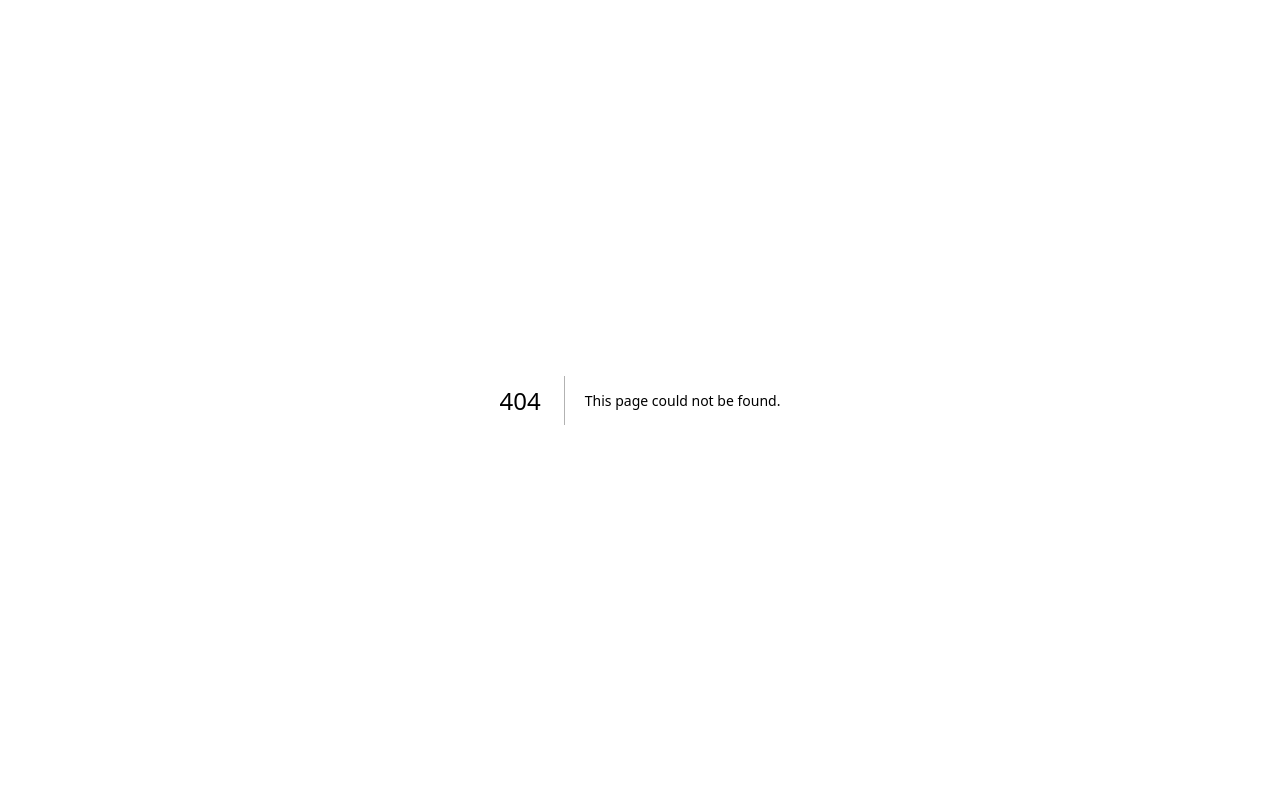
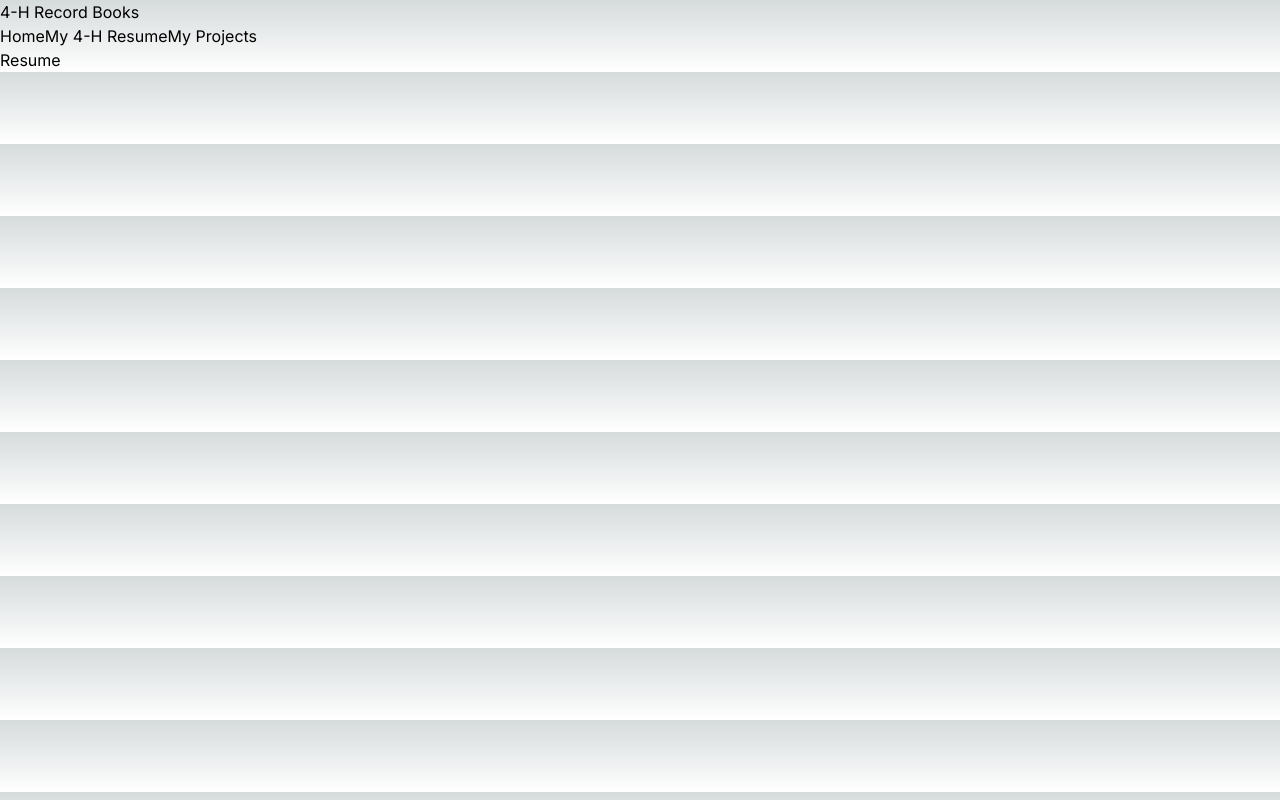
Before and after one commit to Oregon-State-4-H/4HRecordBooks, a Next.js app in the folder 4h-record-books/: page /resume in a window 1280 px wide. Before the commit this address had no page. Built offline with nearby package versions, Linux system fonts and the light colour scheme.

Commit message:
Added basic page templates

```diff
--- /dev/null
+++ b/4h-record-books/src/app/components/Navbar.jsx
@@ -0,0 +1,12 @@
+import Link from 'next/link'
+
+export default function Navbar(){
+  return (
+    <nav>
+      <h1>4-H Record Books</h1>
+      <Link href="/">Home</Link>
+      <Link href="/resume">My 4-H Resume</Link>
+      <Link href="/projects">My Projects</Link>
+    </nav>
+  )
+}
--- a/4h-record-books/src/app/globals.css
+++ b/4h-record-books/src/app/globals.css
@@ -6,6 +6,30 @@
   --foreground-rgb: 0, 0, 0;
   --background-start-rgb: 214, 219, 220;
   --background-end-rgb: 255, 255, 255;
+
+
+
+  /* Light theme colors */
+  --brand-primary: #339966;
+  --brand-secondary: #39d2c0;
+  --brand-tertiary: #ee8b60;
+  --brand-alternate: #e0e3e7;
+
+  --text-primary: #14181b;
+  --text-secondary: #57636c;
+
+  --background-primary: #f1f4f8;
+  --background-secondary: #ffffff;
+
+  --accent-primary: #4C4B39EF;
+  --accent-secondary: #4d39d2c0;
+  --accent-tertiary: #4dee8b60;
+  --accent-quaternary: #ccffffff;
+
+  --semantic-success: #249689;
+  --semantic-warning: #f9cf58;
+  --semantic-error: #ff5963;
+  --semantic-info: #ffffff;
 }
 
 @media (prefers-color-scheme: dark) {
@@ -13,6 +37,28 @@
     --foreground-rgb: 255, 255, 255;
     --background-start-rgb: 0, 0, 0;
     --background-end-rgb: 0, 0, 0;
+
+    /* Dark theme colors */
+    --brand-primary: #339966;
+    --brand-secondary: #39d2c0;
+    --brand-tertiary: #ee8b60;
+    --brand-alternate: #262d34;
+
+    --text-primary: #14181b;
+    --text-secondary: #57636c;
+
+    --background-primary: #f1f4f8;
+    --background-secondary: #ffffff;
+
+    --accent-primary: #4C4B39EF;
+    --accent-secondary: #4d39d2c0;
+    --accent-tertiary: #4dee8b60;
+    --accent-quaternary: #b2262d34;
+
+    --semantic-success: #249689;
+    --semantic-warning: #f9cf58;
+    --semantic-error: #ff5963;
+    --semantic-info: #ffffff;
   }
 }
 
--- a/4h-record-books/src/app/layout.js
+++ /dev/null
@@ -1,17 +0,0 @@
-import { Inter } from 'next/font/google'
-import './globals.css'
-
-const inter = Inter({ subsets: ['latin'] })
-
-export const metadata = {
-  title: 'Create Next App',
-  description: 'Generated by create next app',
-}
-
-export default function RootLayout({ children }) {
-  return (
-    <html lang="en">
-      <body className={inter.className}>{children}</body>
-    </html>
-  )
-}
--- /dev/null
+++ b/4h-record-books/src/app/layout.jsx
@@ -0,0 +1,25 @@
+// styles
+import { Inter } from 'next/font/google'
+import './globals.css'
+
+// components
+import Navebar from './components/Navbar'
+
+
+const inter = Inter({ subsets: ['latin'] })
+
+export const metadata = {
+  title: '4-H Record Books',
+  description: 'A digital record book for 4-H members',
+}
+
+export default function RootLayout({ children }) {
+  return (
+    <html lang="en">
+      <body className={inter.className}>
+        <Navebar />
+        {children}
+      </body>
+    </html>
+  )
+}
--- a/4h-record-books/src/app/page.js
+++ /dev/null
@@ -1,113 +0,0 @@
-import Image from 'next/image'
-
-export default function Home() {
-  return (
-    <main className="flex min-h-screen flex-col items-center justify-between p-24">
-      <div className="z-10 max-w-5xl w-full items-center justify-between font-mono text-sm lg:flex">
-        <p className="fixed left-0 top-0 flex w-full justify-center border-b border-gray-300 bg-gradient-to-b from-zinc-200 pb-6 pt-8 backdrop-blur-2xl dark:border-neutral-800 dark:bg-zinc-800/30 dark:from-inherit lg:static lg:w-auto  lg:rounded-xl lg:border lg:bg-gray-200 lg:p-4 lg:dark:bg-zinc-800/30">
-          Get started by editing&nbsp;
-          <code className="font-mono font-bold">src/app/page.js</code>
-        </p>
-        <div className="fixed bottom-0 left-0 flex h-48 w-full items-end justify-center bg-gradient-to-t from-white via-white dark:from-black dark:via-black lg:static lg:h-auto lg:w-auto lg:bg-none">
-          <a
-            className="pointer-events-none flex place-items-center gap-2 p-8 lg:pointer-events-auto lg:p-0"
-            href="https://vercel.com?utm_source=create-next-app&utm_medium=appdir-template&utm_campaign=create-next-app"
-            target="_blank"
-            rel="noopener noreferrer"
-          >
-            By{' '}
-            <Image
-              src="/vercel.svg"
-              alt="Vercel Logo"
-              className="dark:invert"
-              width={100}
-              height={24}
-              priority
-            />
-          </a>
-        </div>
-      </div>
-
-      <div className="relative flex place-items-center before:absolute before:h-[300px] before:w-[480px] before:-translate-x-1/2 before:rounded-full before:bg-gradient-radial before:from-white before:to-transparent before:blur-2xl before:content-[''] after:absolute after:-z-20 after:h-[180px] after:w-[240px] after:translate-x-1/3 after:bg-gradient-conic after:from-sky-200 after:via-blue-200 after:blur-2xl after:content-[''] before:dark:bg-gradient-to-br before:dark:from-transparent before:dark:to-blue-700 before:dark:opacity-10 after:dark:from-sky-900 after:dark:via-[#0141ff] after:dark:opacity-40 before:lg:h-[360px] z-[-1]">
-        <Image
-          className="relative dark:drop-shadow-[0_0_0.3rem_#ffffff70] dark:invert"
-          src="/next.svg"
-          alt="Next.js Logo"
-          width={180}
-          height={37}
-          priority
-        />
-      </div>
-
-      <div className="mb-32 grid text-center lg:max-w-5xl lg:w-full lg:mb-0 lg:grid-cols-4 lg:text-left">
-        <a
-          href="https://nextjs.org/docs?utm_source=create-next-app&utm_medium=appdir-template&utm_campaign=create-next-app"
-          className="group rounded-lg border border-transparent px-5 py-4 transition-colors hover:border-gray-300 hover:bg-gray-100 hover:dark:border-neutral-700 hover:dark:bg-neutral-800/30"
-          target="_blank"
-          rel="noopener noreferrer"
-        >
-          <h2 className={`mb-3 text-2xl font-semibold`}>
-            Docs{' '}
-            <span className="inline-block transition-transform group-hover:translate-x-1 motion-reduce:transform-none">
-              -&gt;
-            </span>
-          </h2>
-          <p className={`m-0 max-w-[30ch] text-sm opacity-50`}>
-            Find in-depth information about Next.js features and API.
-          </p>
-        </a>
-
-        <a
-          href="https://nextjs.org/learn?utm_source=create-next-app&utm_medium=appdir-template-tw&utm_campaign=create-next-app"
-          className="group rounded-lg border border-transparent px-5 py-4 transition-colors hover:border-gray-300 hover:bg-gray-100 hover:dark:border-neutral-700 hover:dark:bg-neutral-800 hover:dark:bg-opacity-30"
-          target="_blank"
-          rel="noopener noreferrer"
-        >
-          <h2 className={`mb-3 text-2xl font-semibold`}>
-            Learn{' '}
-            <span className="inline-block transition-transform group-hover:translate-x-1 motion-reduce:transform-none">
-              -&gt;
-            </span>
-          </h2>
-          <p className={`m-0 max-w-[30ch] text-sm opacity-50`}>
-            Learn about Next.js in an interactive course with&nbsp;quizzes!
-          </p>
-        </a>
-
-        <a
-          href="https://vercel.com/templates?framework=next.js&utm_source=create-next-app&utm_medium=appdir-template&utm_campaign=create-next-app"
-          className="group rounded-lg border border-transparent px-5 py-4 transition-colors hover:border-gray-300 hover:bg-gray-100 hover:dark:border-neutral-700 hover:dark:bg-neutral-800/30"
-          target="_blank"
-          rel="noopener noreferrer"
-        >
-          <h2 className={`mb-3 text-2xl font-semibold`}>
-            Templates{' '}
-            <span className="inline-block transition-transform group-hover:translate-x-1 motion-reduce:transform-none">
-              -&gt;
-            </span>
-          </h2>
-          <p className={`m-0 max-w-[30ch] text-sm opacity-50`}>
-            Explore starter templates for Next.js.
-          </p>
-        </a>
-
-        <a
-          href="https://vercel.com/new?utm_source=create-next-app&utm_medium=appdir-template&utm_campaign=create-next-app"
-          className="group rounded-lg border border-transparent px-5 py-4 transition-colors hover:border-gray-300 hover:bg-gray-100 hover:dark:border-neutral-700 hover:dark:bg-neutral-800/30"
-          target="_blank"
-          rel="noopener noreferrer"
-        >
-          <h2 className={`mb-3 text-2xl font-semibold`}>
-            Deploy{' '}
-            <span className="inline-block transition-transform group-hover:translate-x-1 motion-reduce:transform-none">
-              -&gt;
-            </span>
-          </h2>
-          <p className={`m-0 max-w-[30ch] text-sm opacity-50`}>
-            Instantly deploy your Next.js site to a shareable URL with Vercel.
-          </p>
-        </a>
-      </div>
-    </main>
-  )
-}
--- /dev/null
+++ b/4h-record-books/src/app/page.jsx
@@ -0,0 +1,7 @@
+export default function Home() {
+  return (
+    <main>
+      <h1>Home</h1>
+    </main>
+  )
+}
--- /dev/null
+++ b/4h-record-books/src/app/projects/page.jsx
@@ -0,0 +1,9 @@
+import classes from './styles.module.css';
+
+export default function Projects() {
+  return (
+    <main>
+      <h1>My Projects</h1>
+    </main>
+  );
+}
--- /dev/null
+++ b/4h-record-books/src/app/resume/page.jsx
@@ -0,0 +1,10 @@
+import classes from './styles.module.css';
+
+
+export default function Resume() {
+  return (
+    <main>
+      <h1>Resume</h1>
+    </main>
+  );
+}
```
Also changed, not shown: 4h-record-books/src/app/projects/styles.module.css (added), 4h-record-books/src/app/resume/styles.module.css (added).
